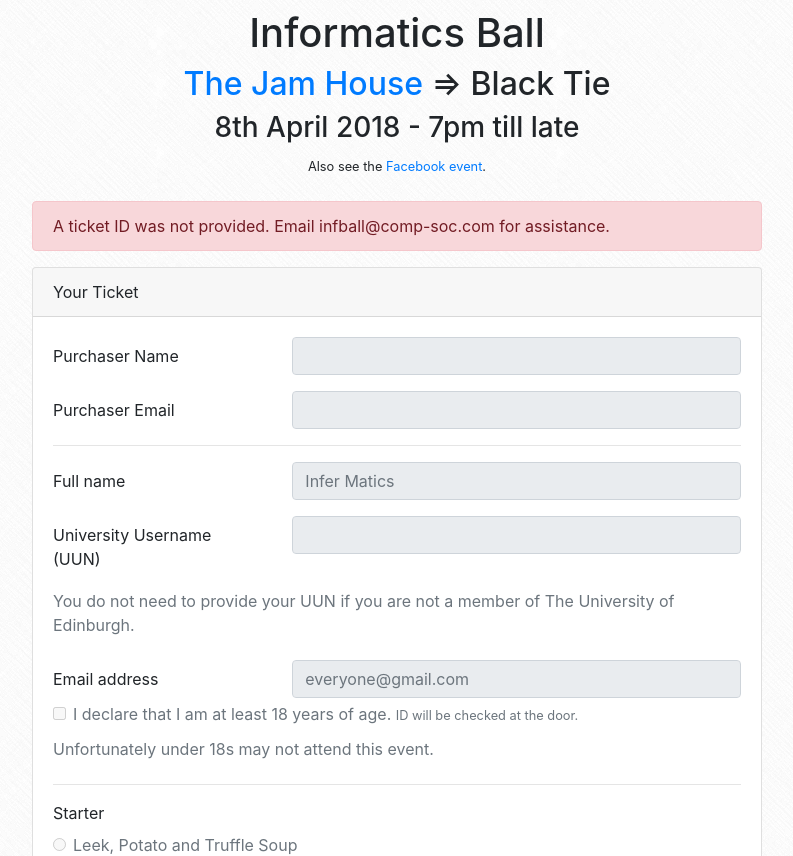
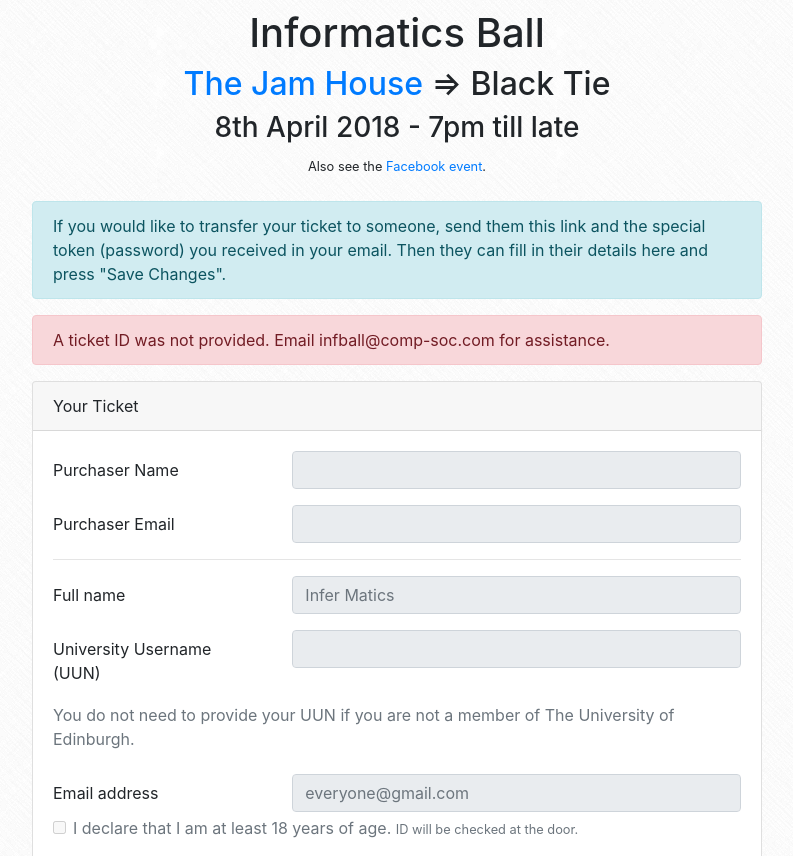
Before and after one commit to compsoc-edinburgh/website, a Jekyll site: the page built from _pages/infball-ticket.html, in a window 1280 px wide and 900 px high, scrolled down 306 px, cut to the strip 44-900 px from the top of the window. Shown: the whole strip, without its empty margins (243-1036 px from the left). Built offline with Jekyll 4.4.1, drawn with Linux system fonts in a browser that asks for light colours; nearby versions of some CDN libraries.

Commit message:
add information about transferring tickets

```diff
--- a/_pages/infball-ticket.html
+++ b/_pages/infball-ticket.html
@@ -9,6 +9,10 @@
 
 <div class="row justify-content-center mt-4" id="infball-ticket">
     <div class="col-lg-8">
+        <div class="alert alert-info">
+            If you would like to transfer your ticket to someone, send them this link and the special token (password)
+            you received in your email. Then they can fill in their details here and press "Save Changes".
+        </div>
         <div class="alert alert-danger d-none" id="ticket-page-error"></div>
 
         <form class='card' id="infball-ticket-form">
```
